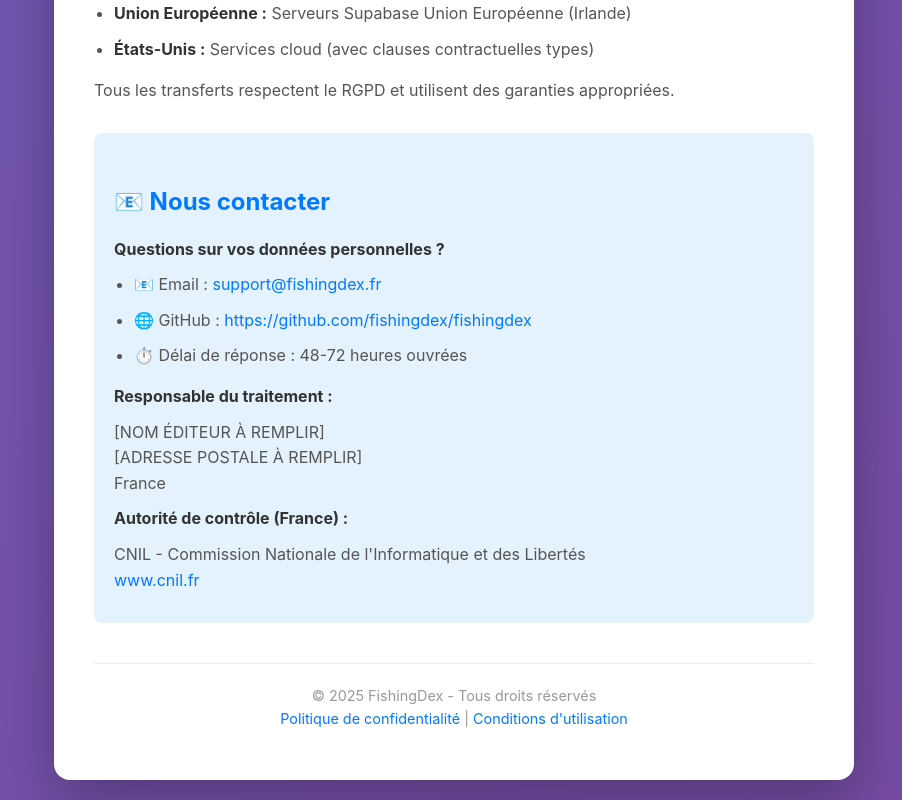
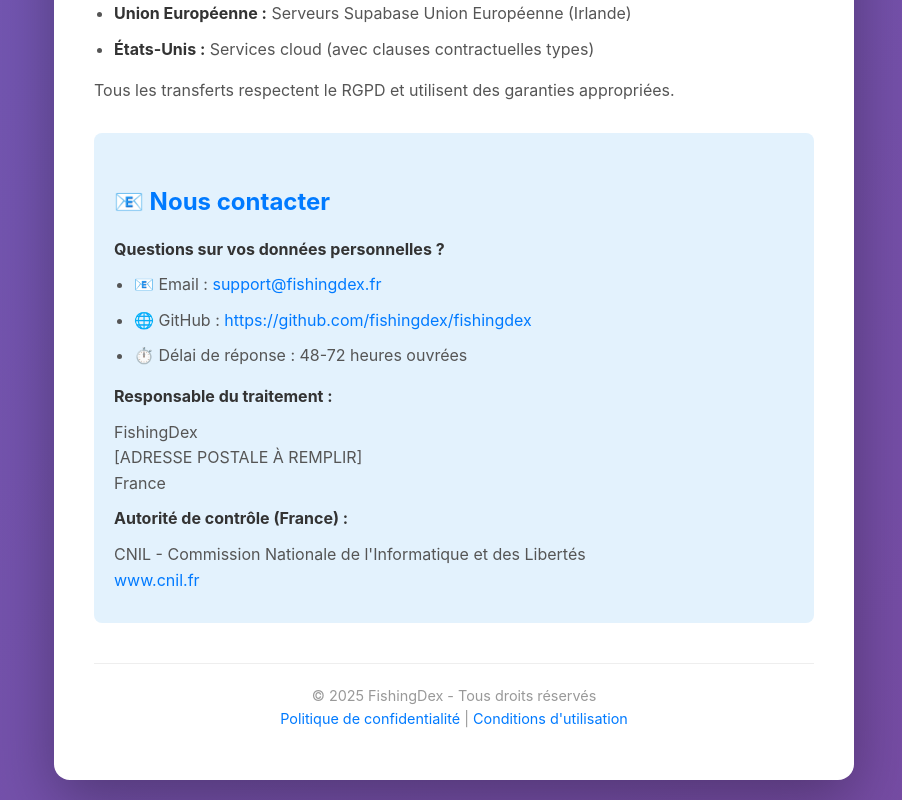
Before and after one commit to fishingdex/fishingdex, a plain HTML site: page privacy-policy.html in a window 1280 px wide. Shown: the part 7179-7979 px from the top of the page, without its empty margins (186-1088 px from the left). Drawn offline with Linux system fonts and the light colour scheme.

Commit message:
Update publisher name in privacy policy

```diff
--- a/privacy-policy.html
+++ b/privacy-policy.html
@@ -487,7 +487,7 @@
             </ul>
 
             <p><strong>Responsable du traitement :</strong></p>
-            <p>[NOM ÉDITEUR À REMPLIR]<br>
+            <p>FishingDex<br>
             [ADRESSE POSTALE À REMPLIR]<br>
             France</p>
 
```
